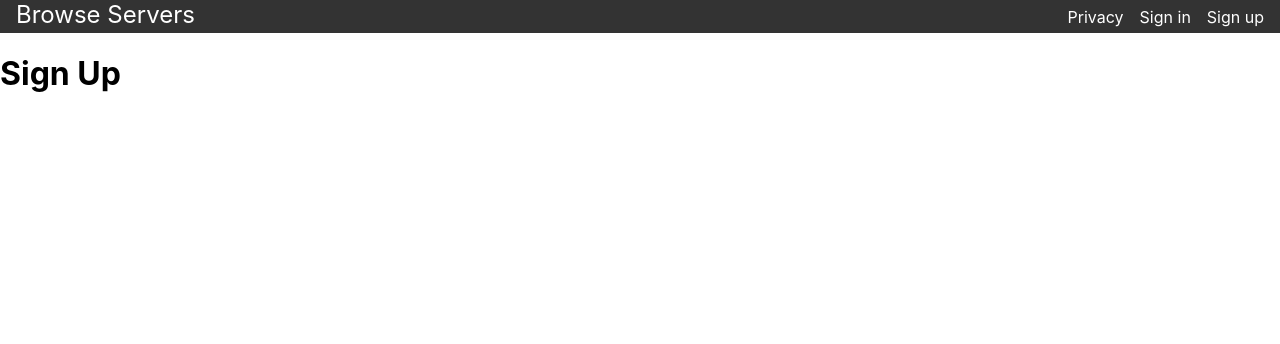
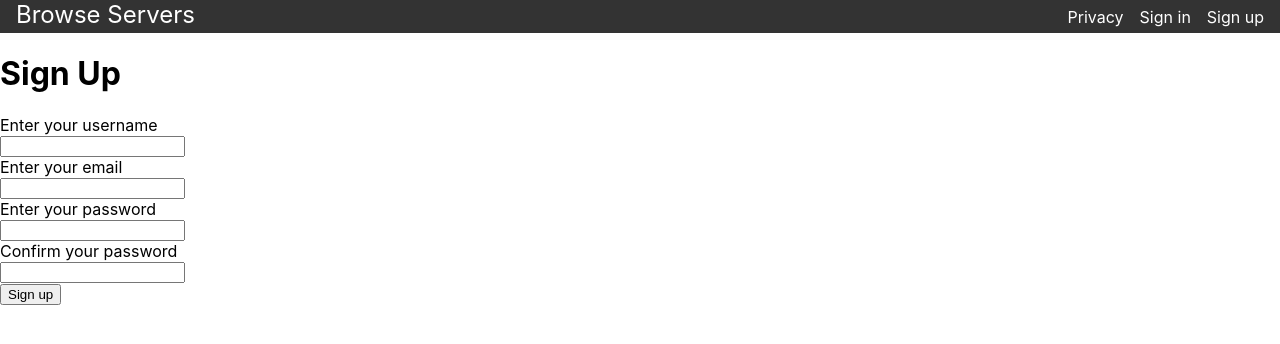
Before and after one commit to Ben-JClark/minecraftbuilds, a React (Create React App) app in the folder client/minecraftbuilds/: page /sign-up in a window 1280 px wide. Shown: the top 344 px of the page. Built offline with nearby package versions, Linux system fonts and the light colour scheme.

Commit message:
Implemented SignUp form

```diff
--- a/client/minecraftbuilds/src/components/SignUp.tsx
+++ b/client/minecraftbuilds/src/components/SignUp.tsx
@@ -1,7 +1,131 @@
+import { FormEvent, useState } from "react";
+import PasswordInput from "./form_comps/PasswordInput";
+import TextInput from "./form_comps/TextInput";
+import axios from "axios";
+
+type FormMessage = {
+  validRequest?: boolean;
+  statusCode?: number;
+  invalidFeild?: string;
+  validFeild?: string;
+  message?: string;
+};
+
+type signUpData = {
+  username: string;
+  email: string;
+  password: string;
+};
+
 function SignUp() {
+  const [formData, setFormData] = useState<signUpData>({
+    username: "",
+    email: "",
+    password: "",
+  });
+
+  const [confirmedPassword, setConfirmedPassword] = useState<string>("");
+  const [formMessage, setFormMessage] = useState<FormMessage | null>(null);
+
+  console.log("formData", formData, `confirmedPassword: ${confirmedPassword}`);
+
+  function handleChange(formFeild: string, value: string) {
+    console.log(`handleChange for: ${formFeild} with value ${value}`);
+    if (formFeild === "confirm_password") {
+      console.log(`Set ${formFeild} to: ${value}`);
+      setConfirmedPassword(value);
+    }
+    // If the user enters a password check if they match
+    if (formFeild === "confirm_password" || formFeild === "password") {
+      if (confirmedPassword === formData.password) {
+        console.log(`${confirmedPassword} === ${formData.password}`);
+        setFormMessage({ invalidFeild: undefined, validFeild: "confirm_password", message: "Your passwords match" });
+      } else {
+        console.log(`${confirmedPassword} !== ${formData.password}`);
+        setFormMessage({
+          validFeild: undefined,
+          invalidFeild: "confirm_password",
+          message: "Your passwords do not match",
+        });
+      }
+    } else {
+      setFormData({
+        ...formData,
+        [formFeild]: value,
+      });
+    }
+  }
+
+  async function handleSubmit(e: FormEvent<HTMLFormElement>) {
+    e.preventDefault();
+    // Make sure the confirmed password matches
+    if (formData.password === confirmedPassword) {
+      let serverResponse: FormMessage;
+      try {
+        serverResponse = await axios.post(`http://localhost:5000/signup`, formData, {
+          headers: {
+            "Content-Type": "application/json",
+          },
+        });
+        console.log("Response from server: ", serverResponse);
+      } catch (error: any) {
+        // If we got a formMessage from the server
+        if (error.formMessage) {
+          console.log("Error formMessage from the server", error.formMessage);
+        } else {
+          // Else there was some other errorh
+          console.log("General Error signing up: ", error.message);
+        }
+      }
+    } else {
+      console.log("Confirmed password does not match");
+      setFormMessage({
+        invalidFeild: "confirm_password",
+        message: "Your confirmed password does not match your password",
+      });
+    }
+  }
+
   return (
     <>
-      <h1>Sign Up</h1>
+      <div className="options">
+        <h1>Sign Up</h1>
+      </div>
+      <div className="content">
+        <form onSubmit={handleSubmit}>
+          <TextInput
+            label="Enter your username"
+            feild="username"
+            max={16}
+            required={true}
+            onChange={handleChange}
+            error={formMessage?.invalidFeild === "username" ? formMessage.message : null}
+          />
+          <TextInput
+            label="Enter your email"
+            feild="email"
+            max={254}
+            required={true}
+            onChange={handleChange}
+            error={formMessage?.invalidFeild === "email" ? formMessage.message : null}
+          />
+          <PasswordInput
+            label="Enter your password"
+            feild="password"
+            onChange={handleChange}
+            validMessage={formMessage?.invalidFeild === "password" ? formMessage.message : null}
+            invalidMessage={formMessage?.validFeild === "password" ? formMessage.message : null}
+          />
+          <PasswordInput
+            label="Confirm your password"
+            feild="confirm_password"
+            onChange={handleChange}
+            validMessage={formMessage?.invalidFeild === "confirm_password" ? formMessage.message : null}
+            invalidMessage={formMessage?.validFeild === "confirm_password" ? formMessage.message : null}
+          />
+          <button type="submit">Sign up</button>
+        </form>
+      </div>
     </>
   );
 }
--- a/client/minecraftbuilds/src/components/server_comps/base_comps/ImageInput.tsx
+++ b/client/minecraftbuilds/src/components/form_comps/ImageInput.tsx
@@ -1,5 +1,5 @@
 import { ChangeEvent, useState } from "react";
-import "../../../styling/ImageInput.css";
+import "../../styling/ImageInput.css";
 
 type Image = {
   url: string;
@@ -13,7 +13,7 @@ interface Props {
   max: number;
   onChange: (formFeild: string, value: File[]) => void;
   formImageFiles: File[];
-  error: string | null;
+  error: string | null | undefined;
 }
 
 function ImageInput({ label, feild, required, max, onChange, formImageFiles, error }: Props) {
--- /dev/null
+++ b/client/minecraftbuilds/src/components/form_comps/NumberInput.tsx
@@ -0,0 +1,35 @@
+import { ChangeEvent } from "react";
+
+interface Props {
+  label: string;
+  feild: string;
+  required: boolean;
+  max: number;
+  min: number;
+  onChange: (formFeild: string, value: number) => void;
+  error: string | null | undefined;
+}
+
+function NumberInput({ label, feild, max, min, required, onChange, error }: Props) {
+  function handleInputChange(e: ChangeEvent<HTMLInputElement>) {
+    onChange(e.target.name, parseInt(e.target.value));
+  }
+
+  return (
+    <div className="number-input">
+      <label htmlFor={feild}>{label}</label> <br />
+      <input
+        type="number"
+        id={feild}
+        name={feild}
+        onChange={handleInputChange}
+        maxLength={max}
+        minLength={min}
+        required={required}
+      ></input>
+      <div className="input-error">{error}</div>
+    </div>
+  );
+}
+
+export default NumberInput;
--- a/client/minecraftbuilds/src/components/server_comps/base_comps/TextAreaInput.tsx
+++ b/client/minecraftbuilds/src/components/form_comps/PasswordInput.tsx
@@ -1,27 +1,34 @@
 import { ChangeEvent } from "react";
-import "../../../styling/TextAreaInput.css";
 
 interface Props {
   label: string;
   feild: string;
-  required: boolean;
-  max: number;
   onChange: (formFeild: string, value: string) => void;
-  error: string | null;
+  invalidMessage: string | null | undefined;
+  validMessage: string | null | undefined;
 }
 
-function TextAreaInput({ label, feild, max, required, onChange, error }: Props) {
-  function handleInputChange(e: ChangeEvent<HTMLTextAreaElement>) {
+function TextInput({ label, feild, onChange, invalidMessage, validMessage }: Props) {
+  function handleInputChange(e: ChangeEvent<HTMLInputElement>) {
     onChange(e.target.name, e.target.value);
   }
 
   return (
-    <div className="text-area-input">
+    <div className="text-input">
       <label htmlFor={feild}>{label}</label> <br />
-      <textarea id={feild} name={feild} onChange={handleInputChange} maxLength={max} required={required}></textarea>
-      <div className="input-error">{error}</div>
+      <input
+        type="password"
+        id={feild}
+        name={feild}
+        onChange={handleInputChange}
+        maxLength={256}
+        minLength={8}
+        required={true}
+      ></input>
+      <div className="input-error">{invalidMessage}</div>
+      <div className="input-success">{validMessage}</div>
     </div>
   );
 }
 
-export default TextAreaInput;
+export default TextInput;
--- a/client/minecraftbuilds/src/components/server_comps/base_comps/TextInput.tsx
+++ b/client/minecraftbuilds/src/components/form_comps/TextAreaInput.tsx
@@ -1,4 +1,5 @@
 import { ChangeEvent } from "react";
+import "../../styling/TextAreaInput.css";
 
 interface Props {
   label: string;
@@ -6,28 +7,21 @@ interface Props {
   required: boolean;
   max: number;
   onChange: (formFeild: string, value: string) => void;
-  error: string | null;
+  error: string | null | undefined;
 }
 
-function TextInput({ label, feild, max, required, onChange, error }: Props) {
-  function handleInputChange(e: ChangeEvent<HTMLInputElement>) {
+function TextAreaInput({ label, feild, max, required, onChange, error }: Props) {
+  function handleInputChange(e: ChangeEvent<HTMLTextAreaElement>) {
     onChange(e.target.name, e.target.value);
   }
 
   return (
-    <div className="text-input">
+    <div className="text-area-input">
       <label htmlFor={feild}>{label}</label> <br />
-      <input
-        type="text"
-        id={feild}
-        name={feild}
-        onChange={handleInputChange}
-        maxLength={max}
-        required={required}
-      ></input>
+      <textarea id={feild} name={feild} onChange={handleInputChange} maxLength={max} required={required}></textarea>
       <div className="input-error">{error}</div>
     </div>
   );
 }
 
-export default TextInput;
+export default TextAreaInput;
--- a/client/minecraftbuilds/src/components/server_comps/base_comps/NumberInput.tsx
+++ b/client/minecraftbuilds/src/components/form_comps/TextInput.tsx
@@ -5,26 +5,24 @@ interface Props {
   feild: string;
   required: boolean;
   max: number;
-  min: number;
-  onChange: (formFeild: string, value: number) => void;
-  error: string | null;
+  onChange: (formFeild: string, value: string) => void;
+  error: string | null | undefined;
 }
 
-function NumberInput({ label, feild, max, min, required, onChange, error }: Props) {
+function TextInput({ label, feild, max, required, onChange, error }: Props) {
   function handleInputChange(e: ChangeEvent<HTMLInputElement>) {
-    onChange(e.target.name, parseInt(e.target.value));
+    onChange(e.target.name, e.target.value);
   }
 
   return (
-    <div className="number-input">
+    <div className="text-input">
       <label htmlFor={feild}>{label}</label> <br />
       <input
-        type="number"
+        type="text"
         id={feild}
         name={feild}
         onChange={handleInputChange}
         maxLength={max}
-        minLength={min}
         required={required}
       ></input>
       <div className="input-error">{error}</div>
@@ -32,4 +30,4 @@ function NumberInput({ label, feild, max, min, required, onChange, error }: Prop
   );
 }
 
-export default NumberInput;
+export default TextInput;
```
Also changed, not shown: client/minecraftbuilds/src/components/server_comps/base_comps/AddBase.tsx (+5 -5 lines), client/minecraftbuilds/src/components/form_comps/RadioInput.tsx (renamed from client/minecraftbuilds/src/components/server_comps/base_comps/RadioInput.tsx).
